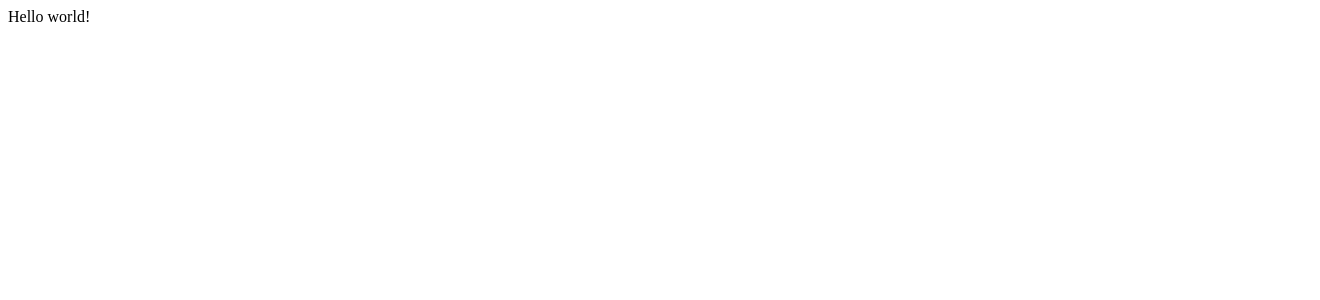
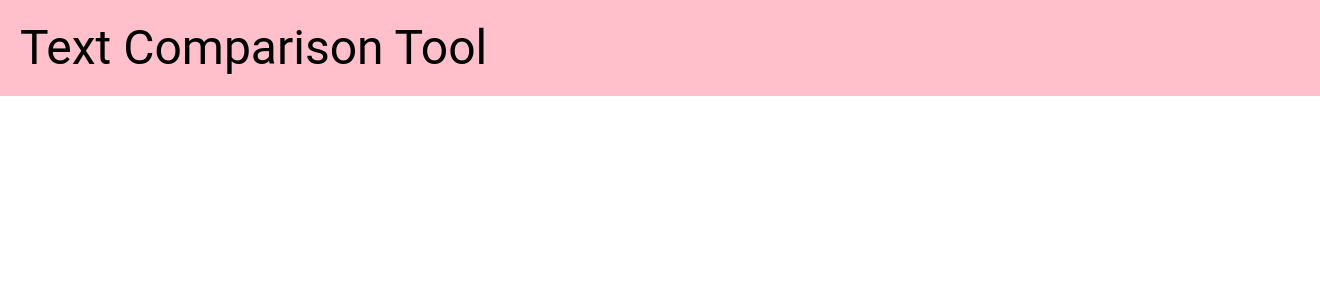
Before and after one commit to lauraleegookool/text-compare, a React (Create React App) app: page / in a window 1280 px wide. Shown: the top 300 px of the page, 1320 px wide, since content can reach past the window. Built offline with nearby package versions, Linux system fonts and the light colour scheme.

Commit message:
created Header component using material UI, also added styling

```diff
--- a/package.json
+++ b/package.json
@@ -3,6 +3,8 @@
   "version": "0.1.0",
   "private": true,
   "dependencies": {
+    "@material-ui/core": "^4.12.3",
+    "@material-ui/icons": "^4.11.2",
     "@testing-library/jest-dom": "^5.16.1",
     "@testing-library/react": "^12.1.2",
     "@testing-library/user-event": "^13.5.0",
--- a/public/index.html
+++ b/public/index.html
@@ -9,6 +9,7 @@
       content="Web site created using create-react-app"
     />
     <title>React App</title>
+    <link rel="stylesheet" href="styles.css" />
   </head>
   <body>
     <noscript>You need to enable JavaScript to run this app.</noscript>
--- /dev/null
+++ b/public/styles.css
@@ -0,0 +1,11 @@
+.header {
+    font-size: 30px;
+    background-color: pink;
+    height: 10%;
+    width: 100%;
+    padding: 20px;
+}
+
+body {
+    margin: 0px;
+}
--- a/src/Components/App.js
+++ /dev/null
@@ -1,7 +0,0 @@
-function App() {
-  return (
-    <div>Hello world!</div>
-  );
-}
-
-export default App;
--- /dev/null
+++ b/src/Components/App.jsx
@@ -0,0 +1,11 @@
+import Header from "./Header";
+
+function App() {
+  return (
+    <div>
+      <Header text="Text Comparison Tool"/>
+    </div>
+  );
+}
+
+export default App;
--- /dev/null
+++ b/src/Components/Header.jsx
@@ -0,0 +1,8 @@
+import {Typography} from '@material-ui/core'
+function Header(props) {
+    return <div className="header">
+    <Typography variant="h3">{props.text}</Typography>
+    </div>
+}
+
+export default Header
```
Also changed, not shown: 1 other file (tests, documents, lock files or other folders).
